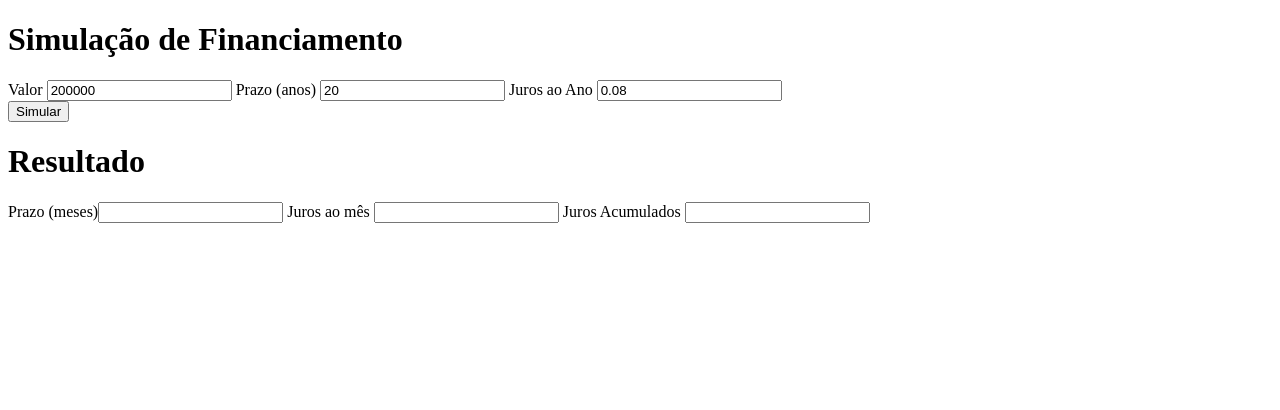
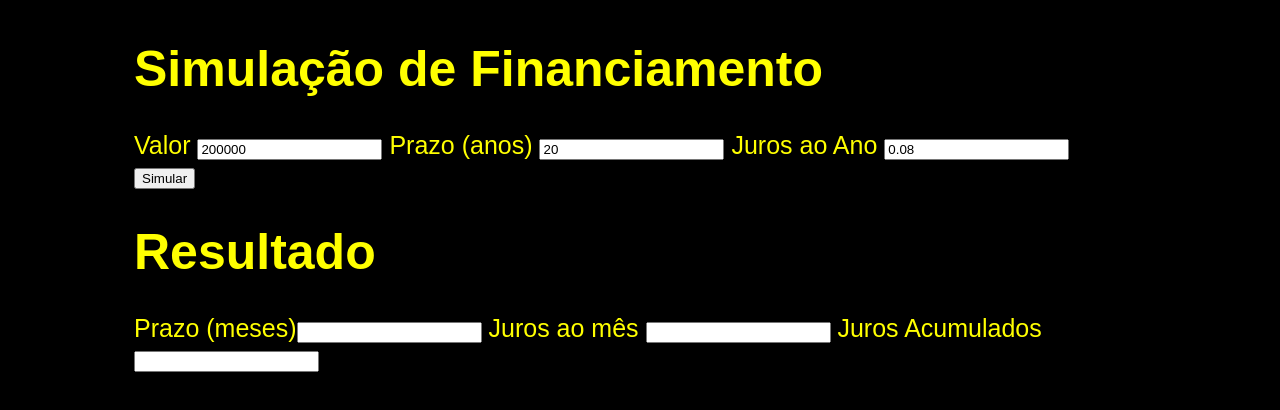
Before and after one commit to Mi-Ferreira/Bootcamp-CI-T---JS-CSS-HTML-Angular-Java-Java-Web, a plain HTML site: page FrontEnd/TrabalhoPraticoModuloUm/index.html in a window 1280 px wide. Drawn offline with Linux system fonts and the light colour scheme.

Commit message:
Adicionando exercicio de simulação de financimento utilizando html, javascript e dom e iniciando css

```diff
--- a/FrontEnd/TrabalhoPraticoModuloUm/estilo.css
+++ b/FrontEnd/TrabalhoPraticoModuloUm/estilo.css
@@ -0,0 +1,21 @@
+html {
+  font-size: 25px;
+  font-family: "Arial";
+  color: yellow;
+  background-color: black;
+  margin: 6px;
+  padding: 0 6px;
+  box-sizing: content-box;
+  margin-left: 120px;
+  margin-right: 120px;
+  margin-top: 120 px;
+}
+table {
+  table-layout: auto;
+}
+
+th,
+td {
+  text-align: auto;
+  padding-left: 1cm;
+}
--- a/FrontEnd/TrabalhoPraticoModuloUm/index.html
+++ b/FrontEnd/TrabalhoPraticoModuloUm/index.html
@@ -5,14 +5,14 @@
   <link rel = "stylesheet" href = "estilo.css"/>
 </head>
 <body id = 'body'>
-  <h1 id = 'azul'>Simulação de Financiamento </h1>
+  <h1 class = 'titulo' >Simulação de Financiamento </h1>
   <span>
     <label>Valor <input id="valor" type="number" value = '200000'/></label>
     <label >Prazo (anos) <input id="prazoAnos" type="number" value = '20'/></label>
     <label >Juros ao Ano <input id="jurosAoAno" type="number" value='0.08'/></label>
     </span>
     <div><button onclick="simular()">Simular</button></div>
-    <h1 id = 'azul'>Resultado</h1>
+    <h1 >Resultado</h1>
     <span>
       <label>Prazo (meses)<input id="prazoEmMeses"type="number"/></label>
       <label>Juros ao mês <input id="jurosAoMes" type="number"/></label>
```
